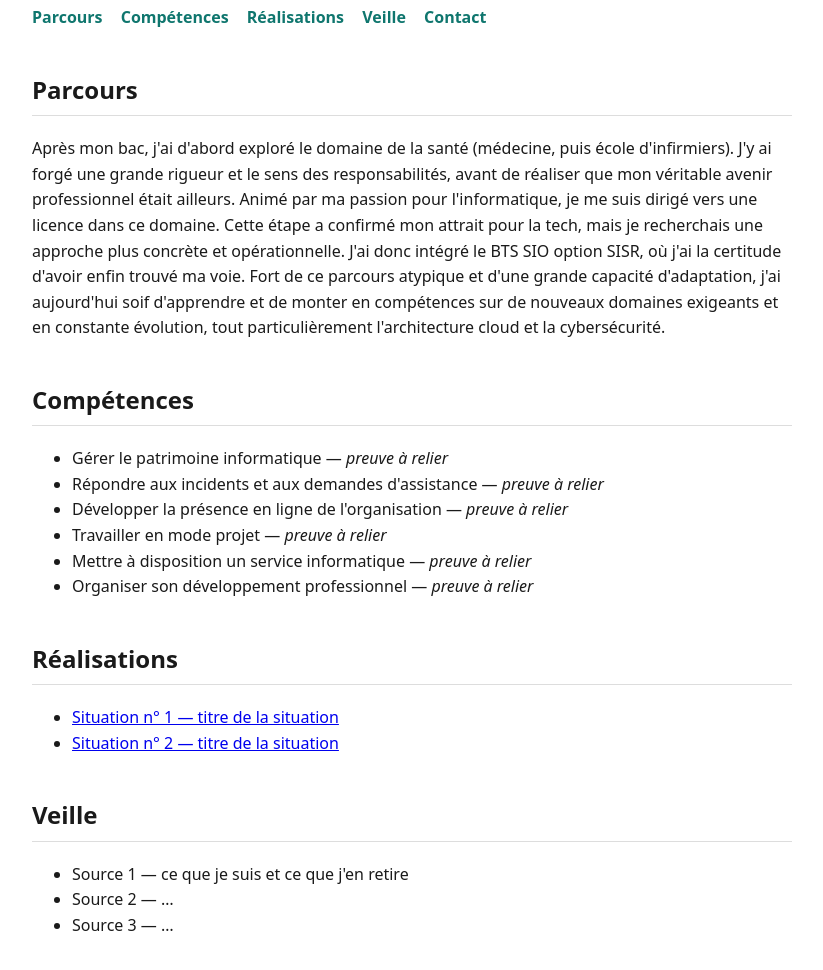
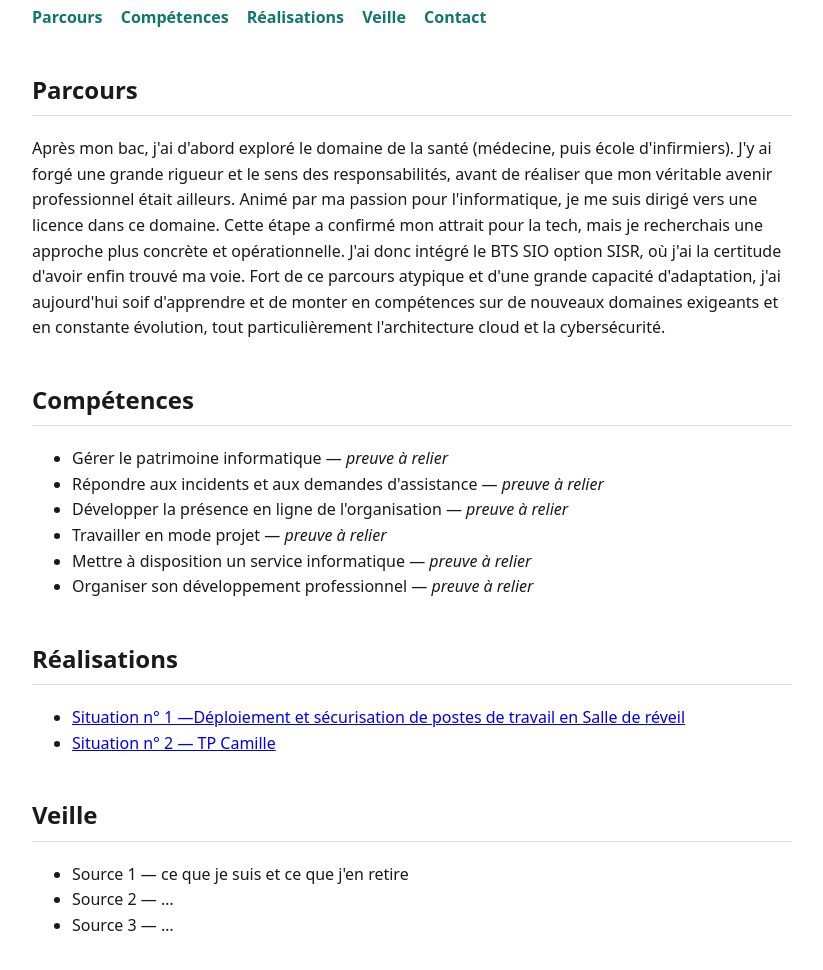
Before and after one commit to ClementMrsc/clementmrsc.github.io, a plain HTML site: page index.html in a window 1280 px wide. Shown: the part 120-1090 px from the top of the page, without its empty margins (228-1051 px from the left). Drawn offline with Linux system fonts and the light colour scheme.

Commit message:
Update index.html

```diff
--- a/index.html
+++ b/index.html
@@ -50,8 +50,8 @@ J'ai donc intégré le BTS SIO option SISR, où j'ai la certitude d'avoir enfin
 
   <h2 id="realisations">Réalisations</h2>
   <ul>
-    <li><a href="situation-01.html">Situation n° 1 — titre de la situation</a></li>
-    <li><a href="situation-02.html">Situation n° 2 — titre de la situation</a></li>
+    <li><a href="situation-01.html">Situation n° 1 —Déploiement et sécurisation de postes de travail en Salle de réveil</a></li>
+    <li><a href="situation-02.html">Situation n° 2 — TP Camille</a></li>
   </ul>
 
   <h2 id="veille">Veille</h2>
```
